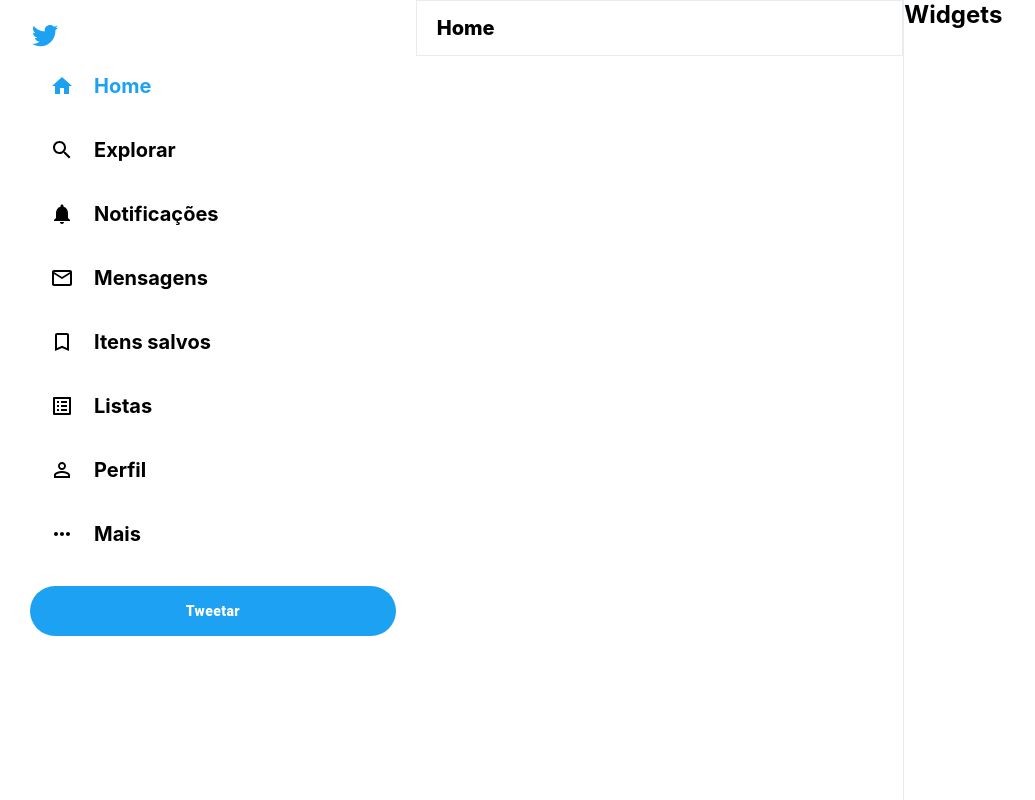
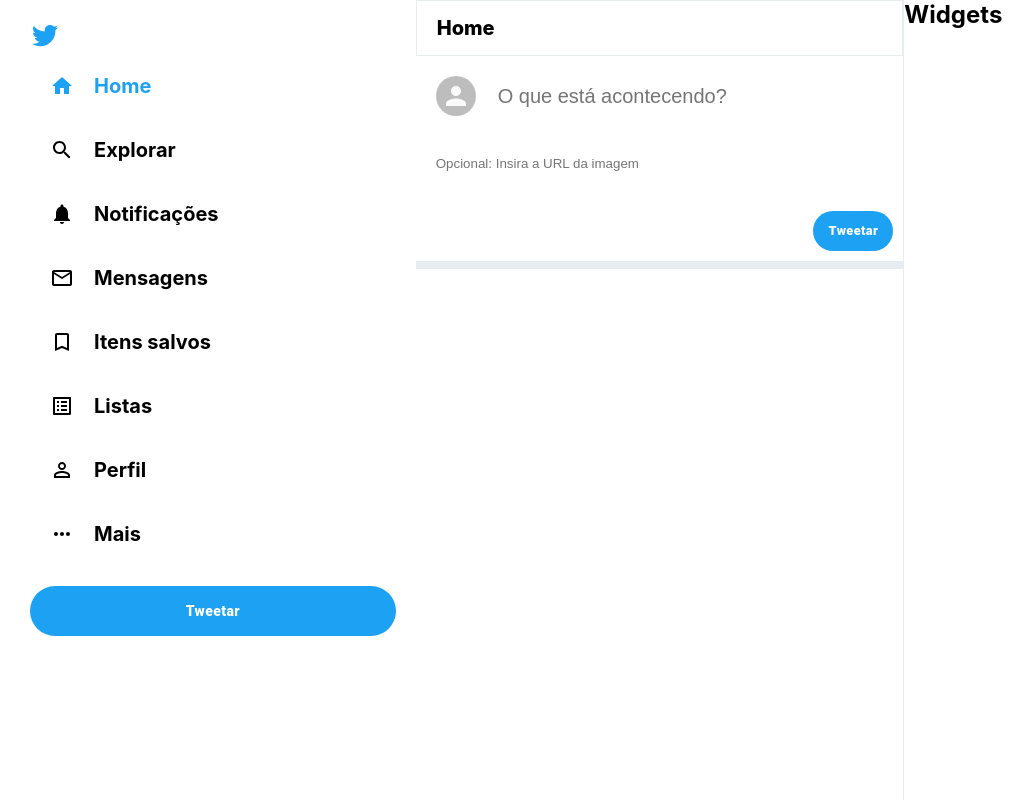
Before and after one commit to vbeloti/twitter-web, a React (Create React App) app: page / in a window 1280 px wide. Shown: the whole page, without its empty margins (0-1035 px from the left). Built offline with nearby package versions, Linux system fonts and the light colour scheme.

Commit message:
chore: add input image to Tweetbox

```diff
--- a/src/components/TweetBox/index.tsx
+++ b/src/components/TweetBox/index.tsx
@@ -1,3 +1,4 @@
+import { Avatar, Button } from '@material-ui/core';
 import React from 'react';
 
 import './styles.css';
@@ -5,9 +6,20 @@
 const TweetBox = () => {
   return (
     <div className="tweetBox">
-
+      <form>
+        <div className="tweetBox__input">
+          <Avatar />
+          <input type="text" placeholder="O que está acontecendo?" />
+        </div>
+        <input
+          className="tweetBox__imageInput"
+          type="text"
+          placeholder="Opcional: Insira a URL da imagem"
+        />
+        <Button className="tweetBox__tweetButton">Tweetar</Button>
+      </form>
     </div>
   );
-}
+};
 
 export default TweetBox;
--- a/src/components/TweetBox/styles.css
+++ b/src/components/TweetBox/styles.css
@@ -0,0 +1,41 @@
+.tweetBox {
+  padding-bottom: 10px;
+  border-bottom: 8px solid var(--twitter-background);
+  padding-right: 10px;
+}
+
+.tweetBox > form {
+  display: flex;
+  flex-direction: column;
+}
+
+.tweetBox__input {
+  padding: 20px;
+  display: flex;
+}
+
+.tweetBox__input > input {
+  flex: 1;
+  margin-left: 20px;
+  font-size: 20px;
+  border: none;
+}
+
+.tweetBox__imageInput {
+  border: none;
+  padding: 20px;
+}
+
+.tweetBox__tweetButton {
+  background-color: var(--twitter-color) !important;
+  border: none !important;
+  color: white !important;
+  font-weight: 900 !important;
+  text-transform: inherit !important;
+  border-radius: 30px !important;
+  width: 80px;
+  font-size: .8rem !important;
+  height: 40px !important;
+  margin-top: 20px !important;
+  margin-left: auto !important;
+}
```
